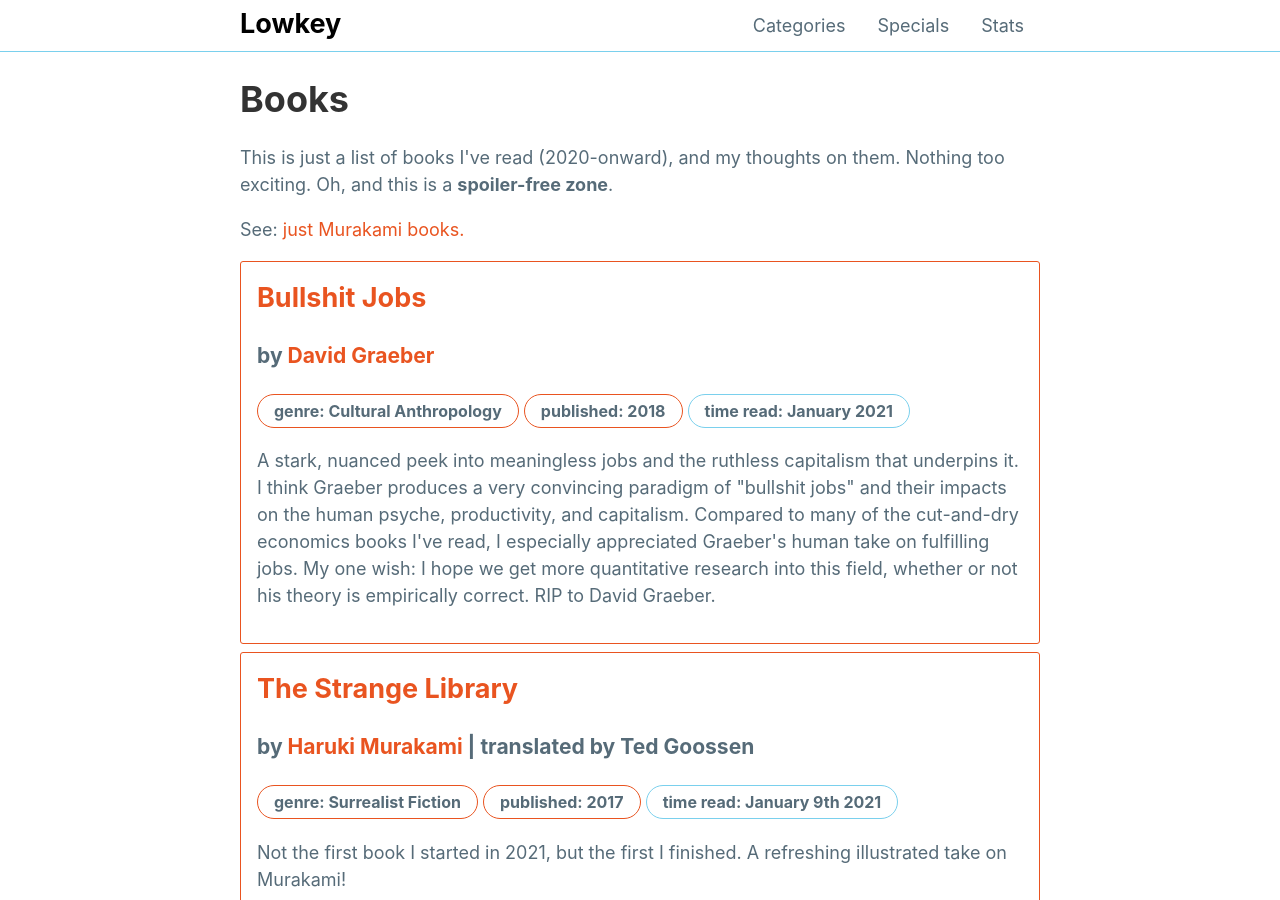
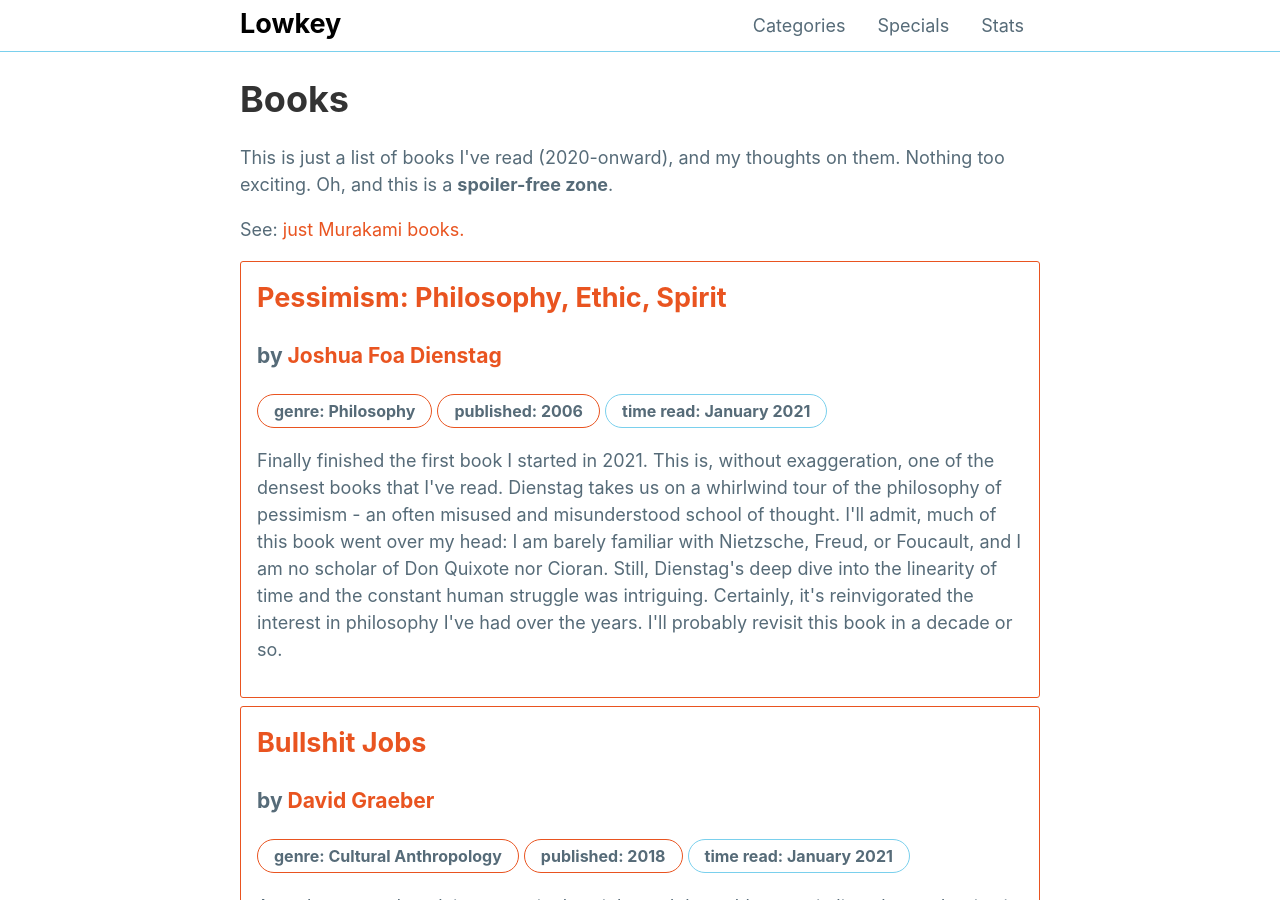
Before and after one commit to mattxwang/lowkey, a Jekyll site: the page built from stats/books.html, in a window 1280 px wide and 900 px high. Built offline with Jekyll 4.4.1, drawn with Linux system fonts in a browser that asks for light colours.

Commit message:
pessimism done

```diff
--- a/_data/books.yml
+++ b/_data/books.yml
@@ -290,3 +290,11 @@ bullshitjobs:
   time_read: January 2021
   thoughts: >
     A stark, nuanced peek into meaningless jobs and the ruthless capitalism that underpins it. I think Graeber produces a very convincing paradigm of "bullshit jobs" and their impacts on the human psyche, productivity, and capitalism. Compared to many of the cut-and-dry economics books I've read, I especially appreciated Graeber's human take on fulfilling jobs. My one wish: I hope we get more quantitative research into this field, whether or not his theory is empirically correct. RIP to David Graeber.
+pessimism:
+  title: "Pessimism: Philosophy, Ethic, Spirit"
+  author: Joshua Foa Dienstag
+  genre: Philosophy
+  year_published: 2006
+  time_read: January 2021
+  thoughts: >
+    Finally finished the first book I started in 2021. This is, without exaggeration, one of the densest books that I've read. Dienstag takes us on a whirlwind tour of the philosophy of pessimism - an often misused and misunderstood school of thought. I'll admit, much of this book went over my head: I am barely familiar with Nietzsche, Freud, or Foucault, and I am no scholar of Don Quixote nor Cioran. Still, Dienstag's deep dive into the linearity of time and the constant human struggle was intriguing. Certainly, it's reinvigorated the interest in philosophy I've had over the years. I'll probably revisit this book in a decade or so.
```
